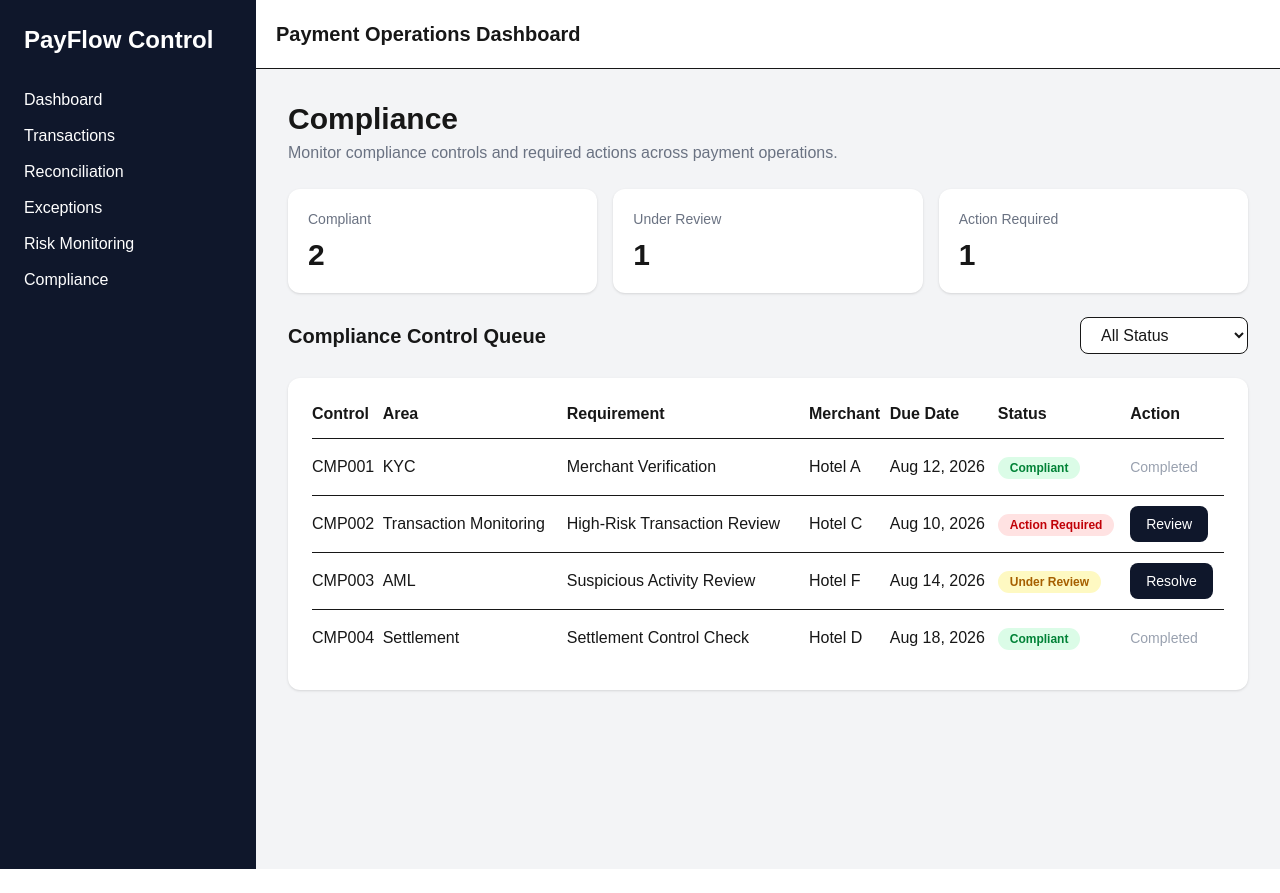
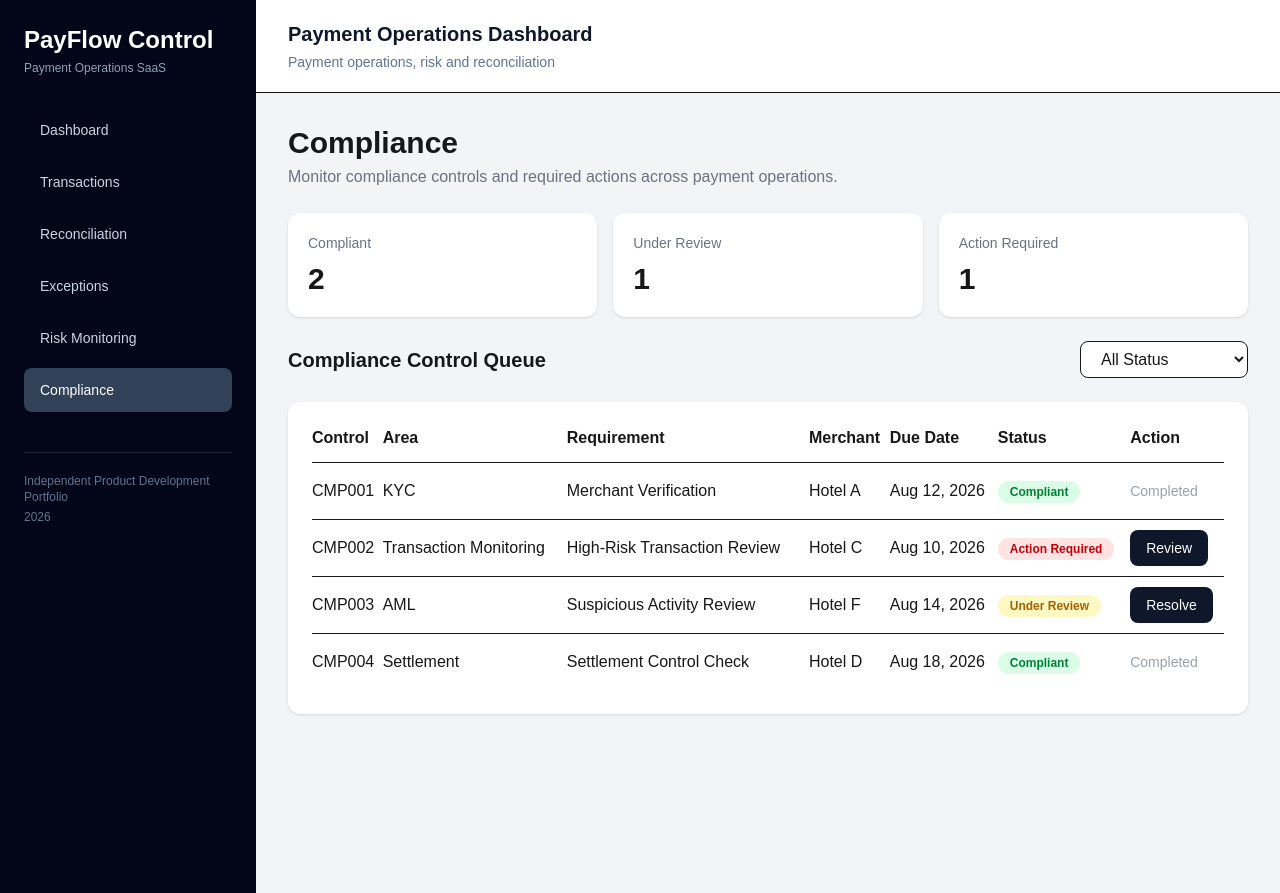
Before and after one commit to yusfss02-glitch/payflow-control, a Next.js app: page /compliance in a window 1280 px wide. Before the commit the page ends 869 px from the top, so only its background shows below. Built offline with nearby package versions, Linux system fonts and the light colour scheme.

Commit message:
Polish SaaS navigation and active menu state

```diff
--- a/src/components/Layout.tsx
+++ b/src/components/Layout.tsx
@@ -1,47 +1,79 @@
+"use client";
+
 import Link from "next/link";
+import { usePathname } from "next/navigation";
+
+const navigation = [
+  { name: "Dashboard", href: "/dashboard" },
+  { name: "Transactions", href: "/transactions" },
+  { name: "Reconciliation", href: "/reconciliation" },
+  { name: "Exceptions", href: "/exceptions" },
+  { name: "Risk Monitoring", href: "/risk" },
+  { name: "Compliance", href: "/compliance" },
+];
 
 export default function Layout({
   children,
 }: {
   children: React.ReactNode;
 }) {
+  const pathname = usePathname();
+
   return (
-    <div className="flex min-h-screen">
-      <aside className="w-64 bg-slate-900 text-white p-6">
-        <h2 className="text-2xl font-bold">PayFlow Control</h2>
+    <div className="flex min-h-screen bg-gray-100">
+      {/* SIDEBAR */}
+      <aside className="w-64 shrink-0 bg-slate-950 p-6 text-white">
+        <div className="mb-8">
+          <h1 className="text-2xl font-bold">
+            PayFlow Control
+          </h1>
 
-        <nav className="mt-8 space-y-3">
-          <Link href="/dashboard" className="block hover:text-cyan-300">
-            Dashboard
-          </Link>
+          <p className="mt-1 text-xs text-slate-400">
+            Payment Operations SaaS
+          </p>
+        </div>
 
-          <Link href="/transactions" className="block hover:text-cyan-300">
-            Transactions
-          </Link>
+        <nav className="space-y-2">
+          {navigation.map((item) => {
+            const isActive = pathname === item.href;
 
-          <Link href="/reconciliation" className="block hover:text-cyan-300">
-            Reconciliation
-          </Link>
+            return (
+              <Link
+                key={item.href}
+                href={item.href}
+                className={`block rounded-lg px-4 py-3 text-sm font-medium transition ${
+                  isActive
+                    ? "bg-slate-700 text-white"
+                    : "text-slate-300 hover:bg-slate-800 hover:text-white"
+                }`}
+              >
+                {item.name}
+              </Link>
+            );
+          })}
+        </nav>
 
-          <Link href="/exceptions" className="block hover:text-cyan-300">
-            Exceptions
-          </Link>
+        <div className="mt-10 border-t border-slate-800 pt-5">
+          <p className="text-xs text-slate-500">
+            Independent Product Development Portfolio
+          </p>
 
-          <Link href="/risk" className="block hover:text-cyan-300">
-            Risk Monitoring
-          </Link>
-
-          <Link href="/compliance" className="block hover:text-cyan-300">
-            Compliance
-          </Link>
-        </nav>
+          <p className="mt-1 text-xs text-slate-500">
+            2026
+          </p>
+        </div>
       </aside>
 
-      <div className="flex-1">
-        <header className="border-b bg-white p-5">
-          <h1 className="text-xl font-semibold">
+      {/* MAIN CONTENT */}
+      <div className="min-w-0 flex-1">
+        <header className="border-b bg-white px-8 py-5">
+          <h1 className="text-xl font-semibold text-slate-900">
             Payment Operations Dashboard
           </h1>
+
+          <p className="mt-1 text-sm text-slate-500">
+            Payment operations, risk and reconciliation
+          </p>
         </header>
 
         <main className="min-h-screen bg-gray-100 p-8">
```
